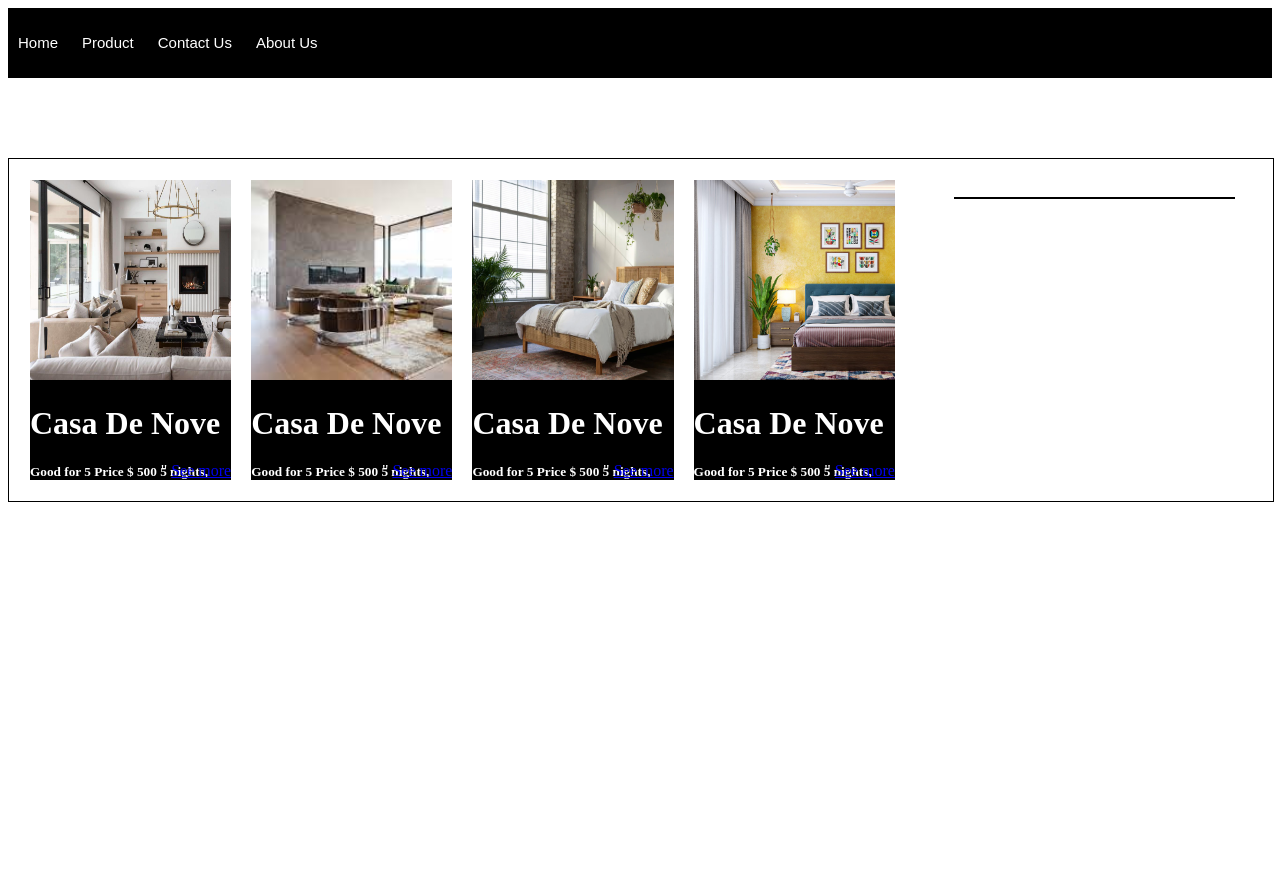
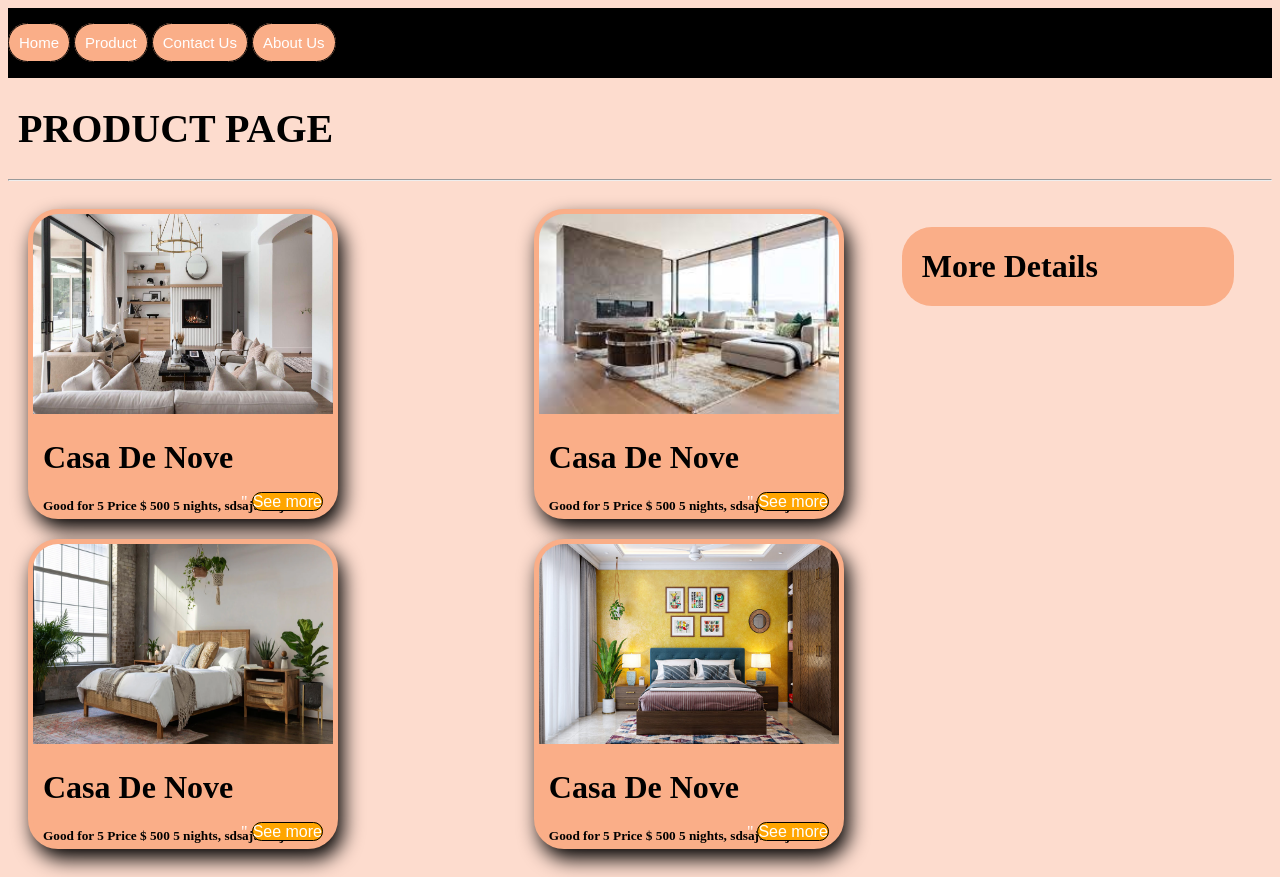
Before and after one commit to Gabfuturedev/Single-Page-App-PHP-practice-, a PHP site: page /index.php?nav=product in a window 1280 px wide. Before the commit the page ends 502 px from the top, so only its background shows below. Run offline with PHP 8.4, Linux system fonts and the light colour scheme.

Commit message:
Add files via upload

```diff
--- a/3D-2NDSEM/index.php
+++ b/3D-2NDSEM/index.php
@@ -18,7 +18,11 @@
             text-decoration: none;
             font-family: Arial, Helvetica, sans-serif;
             padding: 10px;
+            background-color: #faae88;
 
+        }.nav:hover{
+            font-size: 20px;
+            transition: 0.5s ease-out;
         }
 
         .container {
@@ -26,27 +30,31 @@
             width: 100%;
             display: flex;
             position: relative;
-            border: 1px solid;
+
         }
 
         .products {
             height: 100%;
             width: 60%;
-            border: 1px solid;
+
             display: flex;
             position: relative;
 
             justify-content: space-between;
             padding: 10px;
             color: white;
+            flex-wrap: wrap;
         }
 
         .des {
             height: 100%;
             width: 27%;
-            border: 1px solid;
+
             top: 0;
             position: relative;
+            display: flex;
+            flex-direction: column;
+            border-radius: 30px;
 
 
         }
@@ -73,11 +81,21 @@
             position: absolute;
             bottom: 0;
             right: 0;
-        }
+        }a{
+        color: white;
+        border: 1px solid black;
+        text-decoration: none;
+        background-color: orange;
+        border-radius: 20px;
+        font-family: Arial, Helvetica, sans-serif;
+    }body{
+        background-color: #FDDCCE;
+    }
     </style>
 </head>
 <body>
     <?php include("nav.php");?>
+
 
     <?php
     if(isset($_GET["nav"])) {
--- a/3D-2NDSEM/nav.php
+++ b/3D-2NDSEM/nav.php
@@ -1,6 +1,6 @@
 <div class="navbar">
 
-<a class="nav" href="">Home</a>
+<a class="nav" href="index.php">Home</a>
 <a class="nav" href="index.php?nav=product">Product</a>
 <a class="nav" href="index.php?nav=contact">Contact Us</a>
 <a class="nav" href="index.php?nav=about">About Us</a>
--- a/3D-2NDSEM/product.php
+++ b/3D-2NDSEM/product.php
@@ -1,11 +1,12 @@
-<h1>PRODUCT PAGE</h1>
+<h1 style="font-size:40px;">PRODUCT PAGE</h1>
+<hr>
 
 <div class="container">
 <div class="products">
 
     <!-- product 1 !-->
     <div class="prod1">
-        <img src="prod1.png" class="p1">
+        <img src="prod1.png" class="p1" href="index.php?nav=product&box=box1">
         <h1>Casa De Nove</h1>
         <h5>Good for 5
             Price $ 500
@@ -55,7 +56,7 @@
 
     </div>
     <div class="prod4">
-    <img src="prod4.png" class="p1">
+    <img src="prod4.png" class="p1" >
         <h1>Casa De Nove</h1>
         <h5>Good for 5
             Price $ 500
@@ -72,6 +73,7 @@
     </div>
 </div>
 <div class="des">
+    <h1>More Details</h1>
         <?php
             if (isset($_GET['box'])) {
                 $boxId = $_GET['box'];
@@ -81,8 +83,19 @@
                     'box3' => 'Description for ROOM 3.',
                     'box4' => 'Description for ROOM 4.',
                 ];
+                $products= [
+                    'box1' => '<img src="prod1.png" style="height: 50%; width: 90%; border-radius: 20px;">',
+                    'box2' => '<img src="prod2.png" style="height: 50%; width: 90%;border-radius: 20px;">',
+                    'box3' => '<img src="prod3.png" style="height: 50%; width: 90%;border-radius: 20px;">',
+                    'box4' => '<img src="prod4.png" style="height: 50%; width: 90%;border-radius: 20px;">',
+                ];
+                echo "<H3>$products[$boxId]</H3>";
+
 
                 echo "<H3>$descriptions[$boxId]</H3>";
+
+
+
             }
         ?>
     </div>
@@ -104,7 +117,7 @@
     .products{
         height: 100%;
         width: 70%;
-        border: 1px solid;
+
         display: flex;
         position: relative;
 
@@ -112,28 +125,41 @@
         margin: 3%;
         height: 100%;
         width: 27%;
-        border: 1px solid;
+        padding-left: 10px;
+
 
             top: 0;
             position: relative;
+        background-color:#faae88 ;
     }
     .prod1,.prod2,.prod3,.prod4{
         height: 300px;
         width: 300px;
-        background-color: black;
+        background-color: #faae88;
         margin: 10px;
         overflow: hidden;
         position: relative;
+        border-radius: 30px;
+        border: 5px solid #faae88;
+        box-shadow: 5px 10px 20px black ;
+
 
     }.p1{
         height: 200px;
         width: 300px;
     }h1,h5{
-        color: white;
+        color: black;
+        padding-left: 10px;
     }.p1-view{
        position:absolute;
         bottom: 0;
         right: 0;
+        margin-right: 10px;
+        margin-bottom: 3px;
+    }.prod1:hover,.prod2:hover,.prod3:hover,.prod4:hover{
+        height: 310px;
+        width: 310px;
+        transition: 0.5s ease-in-out;
 
 
     }
--- a/3D-2NDSEM/test.php
+++ b/3D-2NDSEM/test.php
@@ -182,6 +182,7 @@
                     'box4' => 'Description for ROOM 4.',
                 ];
 
+
                 echo "<H3>$descriptions[$boxId]</H3>";
             }
         ?>
```
Also changed, not shown: 3D-2NDSEM/about.php (+23 -1 lines), 3D-2NDSEM/contact.php (+133 -1 lines).
